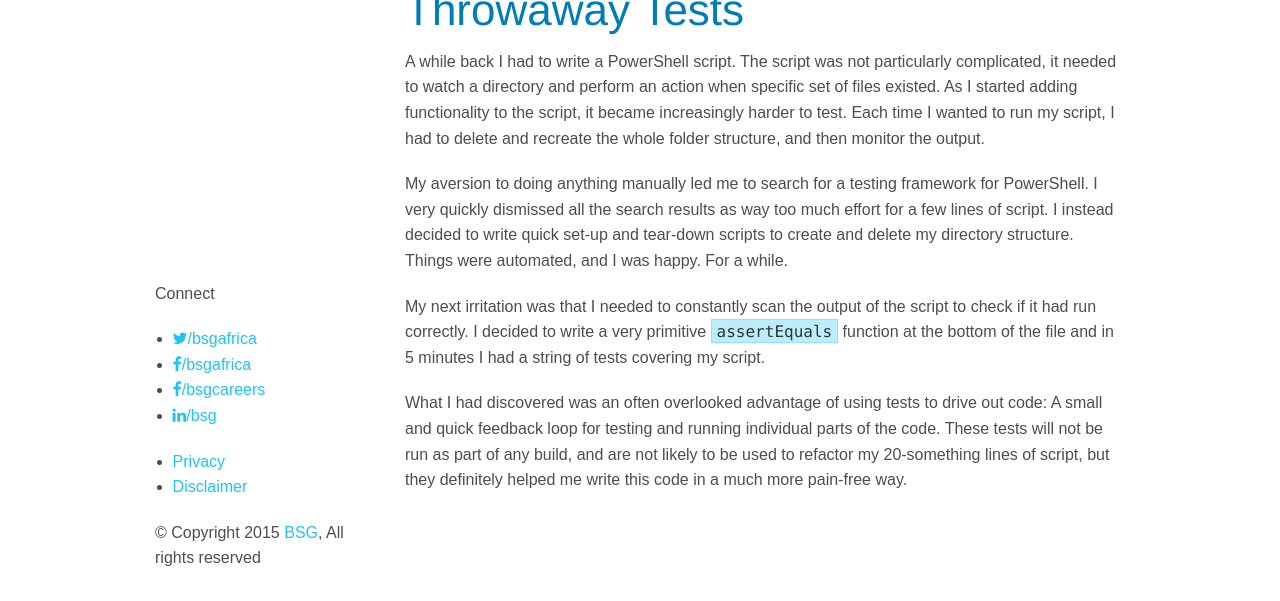
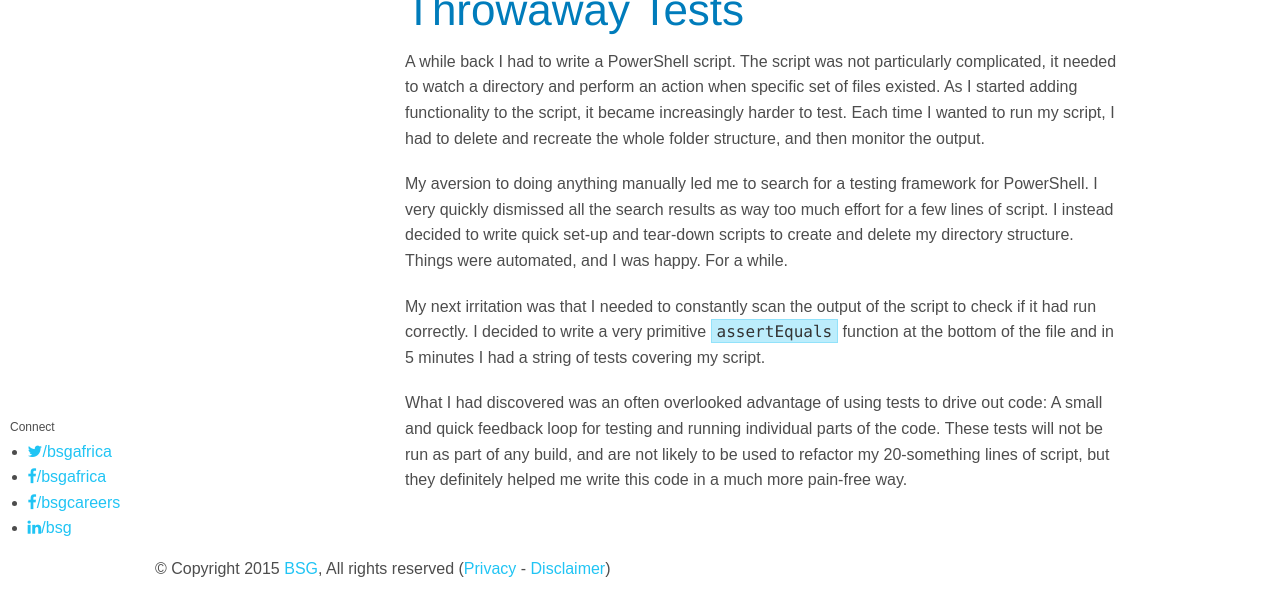
Before and after one commit to BSG-Africa/blog, a Jekyll site: the page built from _posts/2014-05-01-throwaway-tests.md, in a window 1280 px wide and 955 px high, cut to the strip 354-955 px from the top of the window. Built offline with Jekyll 4.4.1, drawn with Linux system fonts in a browser that asks for light colours; nearby versions of some CDN libraries; Markdown is read by kramdown in place of the engine named in the settings.

Commit message:
rework main page and social links

```diff
--- /dev/null
+++ b/_includes/connect.html
@@ -0,0 +1,13 @@
+<div id="connect">
+    <span>Connect</span>
+    <ul>
+        <li><a href="https://twitter.com/bsgafrica" title="BSG Africa" target="_blank">
+                <i class="fa fa-twitter"></i><span>/bsgafrica</span></a></li>
+        <li><a href="http://www.facebook.com/bsgafrica" title="BSG Africa" target="_blank">
+                <i class="fa fa-facebook"></i><span>/bsgafrica</span></a></li>
+        <li><a href="http://www.facebook.com/bsgcareers" title="BSG Africa Careers" target="_blank">
+                <i class="fa fa-facebook"></i><span>/bsgcareers</span></a></li>
+        <li><a href="http://www.linkedin.com/company/bsg" title="BSG Africa" target="_blank">
+                <i class="fa fa-linkedin"></i><span>/bsg</span></a></li>
+    </ul>
+</div>
--- a/_includes/footer.html
+++ b/_includes/footer.html
@@ -1,24 +1,12 @@
 <footer id="footer">
-    <div class="connect-group">
-        <p>Connect</p>
-        <ul>
-            <li><a href="https://twitter.com/bsgafrica" title="BSG Africa" target="_blank">
-                    <i class="fa fa-twitter"></i><span>/bsgafrica</span></a></li>
-            <li><a href="http://www.facebook.com/bsgafrica" title="BSG Africa" target="_blank">
-                    <i class="fa fa-facebook"></i><span>/bsgafrica</span></a></li>
-            <li><a href="http://www.facebook.com/bsgcareers" title="BSG Africa Careers" target="_blank">
-                    <i class="fa fa-facebook"></i><span>/bsgcareers</span></a></li>
-            <li><a href="http://www.linkedin.com/company/bsg" title="BSG Africa" target="_blank">
-                    <i class="fa fa-linkedin"></i><span>/bsg</span></a></li>
-        </ul>
-    </div>
-    <div class="twelvecol">
-        <ul class="footer-links">
-            <li><a href="http://www.bsg.co.za/privacy/">Privacy</a></li>
-            <li><a href="http://www.bsg.co.za/disclaimer/">Disclaimer</a></li>
-
-        </ul>
-        <p class="copyright">© Copyright 2015 <a href="http://www.bsg.co.za/" title="BSG" rel="home">
-                BSG</a>, All rights reserved</p>
+    <div>
+        <p class="copyright">
+            <span>© Copyright 2015 <a href="http://www.bsg.co.za/" title="BSG" rel="home">
+                    BSG</a>, All rights reserved</span>
+            <span>
+                (<a href="http://www.bsg.co.za/privacy/">Privacy</a> &dash;
+                <a href="http://www.bsg.co.za/disclaimer/">Disclaimer</a>)
+            </span>
+        </p>
     </div>
 </footer>
--- /dev/null
+++ b/_includes/heading.html
@@ -0,0 +1,10 @@
+<div class="heading">
+    <div class="logo">
+        <a href="{{ site.baseurl }}/">
+            <img src="{{ site.baseurl }}/images/bsg-logo-hr.png">
+        </a>
+        <h1>
+            BSG Development Blog
+        </h1>
+    </div>
+</div>
--- /dev/null
+++ b/_includes/responsivefooter.html
@@ -0,0 +1,13 @@
+<div class="hidden-for-small">&nbsp;
+    {% include connect.html %}
+</div>
+<div class="row">
+    <div class="column small-12 visible-for-small">&nbsp;
+       {% include connect.html %}
+    </div>
+</div>
+<div class="row">
+    <div class="column small-12">&nbsp;
+        {% include footer.html %}
+    </div>
+</div>
--- a/_layouts/post.html
+++ b/_layouts/post.html
@@ -2,16 +2,7 @@
 <html>
 {% include head.html %}
 <body>
-<div class="heading">
-    <div class="logo">
-        <a href="{{ site.baseurl }}/">
-            <img src="{{ site.baseurl }}/images/bsg-logo-hr.png">
-        </a>
-        <h1>
-            BSG Development Blog
-        </h1>
-    </div>
-</div>
+{% include heading.html %}
 <div class="row">
     <div class="column medium-3">
         <span>&nbsp;</span>
@@ -23,13 +14,6 @@
         </section>
     </div>
 </div>
-<div class="row">
-    <div class="column medium-3 hidden-for-small">&nbsp;
-        {% include footer.html %}
-    </div>
-    <div class="column small-12 visible-for-small">&nbsp;
-        {% include footer.html %}
-    </div>
-</div>
+{% include responsivefooter.html %}
 </body>
 </html>
--- a/stylesheets/styles.scss
+++ b/stylesheets/styles.scss
@@ -48,10 +48,10 @@ h1, h1 a {
   color: $p-dark-blue;
 }
 
-/* Footer */
-.hidden-for-small footer {
+.hidden-for-small #connect {
   width: 205px;
   float: left;
   position: fixed;
-  bottom: 10px;
+  padding-left: 10px;
+  bottom: 40px;
 }
```
Also changed, not shown: _layouts/default.html (+8 -5 lines).
